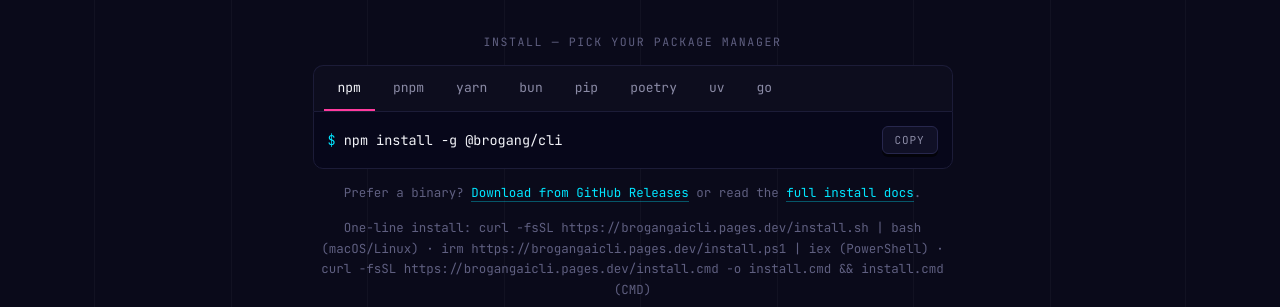
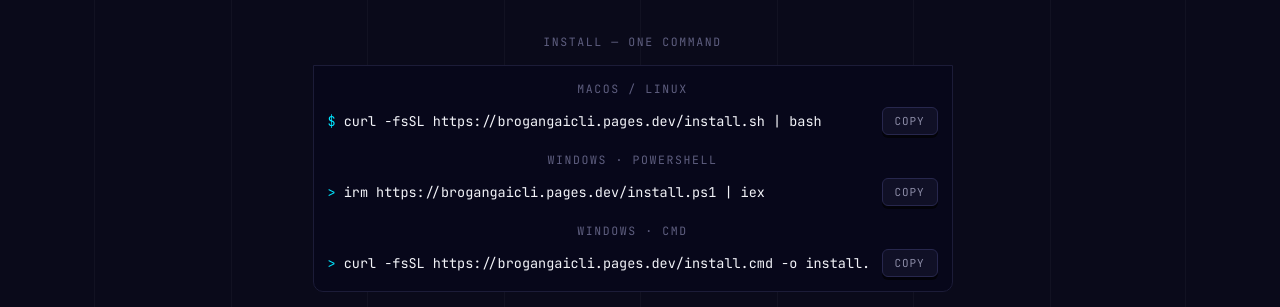
Before and after one commit to TechAdityaBRO/brogang-cli, a plain HTML site: page index.html in a window 1280 px wide. Shown: the part 442-749 px from the top of the page. Drawn offline with Linux system fonts and the light colour scheme.

Commit message:
feat: qoder-style one-command installers on the site

```diff
--- a/index.html
+++ b/index.html
@@ -599,43 +599,35 @@
          one panel, active state marked by a rule. npm and pnpm sit first
          because that is how most people will actually reach this CLI. -->
     <div class="install" id="install">
-      <div class="lbl">Install — pick your package manager</div>
-      <div class="tabs" role="tablist" aria-label="Package manager">
-        <button class="tab" type="button" role="tab" aria-selected="true"
-                data-cmd="npm install -g @brogang/cli">npm</button>
-        <button class="tab" type="button" role="tab" aria-selected="false"
-                data-cmd="pnpm add -g @brogang/cli">pnpm</button>
-        <button class="tab" type="button" role="tab" aria-selected="false"
-                data-cmd="yarn global add @brogang/cli">yarn</button>
-        <button class="tab" type="button" role="tab" aria-selected="false"
-                data-cmd="bun add -g @brogang/cli">bun</button>
-        <button class="tab" type="button" role="tab" aria-selected="false"
-                data-cmd="pip install brogang-cli">pip</button>
-        <button class="tab" type="button" role="tab" aria-selected="false"
-                data-cmd="poetry add brogang-cli">poetry</button>
-        <button class="tab" type="button" role="tab" aria-selected="false"
-                data-cmd="uv pip install brogang-cli">uv</button>
-        <button class="tab" type="button" role="tab" aria-selected="false"
-                data-cmd="go install github.com/TechAdityaBRO/brogang-cli/cmd/brogang@latest">go</button>
-      </div>
+      <div class="lbl">Install — one command</div>
       <div class="panels">
         <div class="panel on" role="tabpanel">
+          <p class="lbl" style="margin:0 0 8px">macOS / Linux</p>
           <div class="cmdbar">
-            <div class="t"><span class="pr">$</span> <span class="cmd">npm install -g @brogang/cli</span></div>
-            <button class="copy" data-copy="npm install -g @brogang/cli">Copy</button>
+            <div class="t"><span class="pr">$</span> <span class="cmd">curl -fsSL https://brogangaicli.pages.dev/install.sh | bash</span></div>
+            <button class="copy" data-copy="curl -fsSL https://brogangaicli.pages.dev/install.sh | bash">Copy</button>
+          </div>
+        </div>
+        <div class="panel on" role="tabpanel">
+          <p class="lbl" style="margin:16px 0 8px">Windows · PowerShell</p>
+          <div class="cmdbar">
+            <div class="t"><span class="pr">&gt;</span> <span class="cmd">irm https://brogangaicli.pages.dev/install.ps1 | iex</span></div>
+            <button class="copy" data-copy="irm https://brogangaicli.pages.dev/install.ps1 | iex">Copy</button>
+          </div>
+        </div>
+        <div class="panel on" role="tabpanel">
+          <p class="lbl" style="margin:16px 0 8px">Windows · CMD</p>
+          <div class="cmdbar">
+            <div class="t"><span class="pr">&gt;</span> <span class="cmd">curl -fsSL https://brogangaicli.pages.dev/install.cmd -o install.cmd &amp;&amp; install.cmd</span></div>
+            <button class="copy" data-copy="curl -fsSL https://brogangaicli.pages.dev/install.cmd -o install.cmd &amp;&amp; install.cmd">Copy</button>
           </div>
         </div>
       </div>
       <p class="alt">
-        Prefer a binary?
-        <a href="https://github.com/TechAdityaBRO/brogang-cli/releases" target="_blank" rel="noopener">Download from GitHub Releases</a>
-        or read the <a href="https://github.com/TechAdityaBRO/brogang-cli#install" target="_blank" rel="noopener">full install docs</a>.
-      </p>
-      <p class="alt">
-        One-line install:
-        <code>curl -fsSL https://brogangaicli.pages.dev/install.sh | bash</code> (macOS/Linux) ·
-        <code>irm https://brogangaicli.pages.dev/install.ps1 | iex</code> (PowerShell) ·
-        <code>curl -fsSL https://brogangaicli.pages.dev/install.cmd -o install.cmd &amp;&amp; install.cmd</code> (CMD)
+        Prefer a package manager?
+        <a href="https://www.npmjs.com/package/@brogang/cli" target="_blank" rel="noopener">npm</a>,
+        <a href="https://github.com/TechAdityaBRO/brogang-cli#install" target="_blank" rel="noopener">pnpm / yarn / bun / pip / poetry / uv / go</a>
+        or grab a <a href="https://github.com/TechAdityaBRO/brogang-cli/releases" target="_blank" rel="noopener">binary from GitHub Releases</a>.
       </p>
     </div>
 
@@ -925,30 +917,27 @@
     <p class="lede">Install it, run it, and it works — no key, no account, no trial counting down.</p>
 
     <div class="install" style="margin-top:34px">
-      <div class="lbl">Install — pick your package manager</div>
-      <div class="tabs" role="tablist" aria-label="Package manager">
-        <button class="tab" type="button" role="tab" aria-selected="true"
-                data-cmd="npm install -g @brogang/cli">npm</button>
-        <button class="tab" type="button" role="tab" aria-selected="false"
-                data-cmd="pnpm add -g @brogang/cli">pnpm</button>
-        <button class="tab" type="button" role="tab" aria-selected="false"
-                data-cmd="yarn global add @brogang/cli">yarn</button>
-        <button class="tab" type="button" role="tab" aria-selected="false"
-                data-cmd="bun add -g @brogang/cli">bun</button>
-        <button class="tab" type="button" role="tab" aria-selected="false"
-                data-cmd="pip install brogang-cli">pip</button>
-        <button class="tab" type="button" role="tab" aria-selected="false"
-                data-cmd="poetry add brogang-cli">poetry</button>
-        <button class="tab" type="button" role="tab" aria-selected="false"
-                data-cmd="uv pip install brogang-cli">uv</button>
-        <button class="tab" type="button" role="tab" aria-selected="false"
-                data-cmd="go install github.com/TechAdityaBRO/brogang-cli/cmd/brogang@latest">go</button>
-      </div>
+      <div class="lbl">Install — one command</div>
       <div class="panels">
         <div class="panel on" role="tabpanel">
+          <p class="lbl" style="margin:0 0 8px">macOS / Linux</p>
           <div class="cmdbar">
-            <div class="t"><span class="pr">$</span> <span class="cmd">npm install -g @brogang/cli</span></div>
-            <button class="copy" data-copy="npm install -g @brogang/cli">Copy</button>
+            <div class="t"><span class="pr">$</span> <span class="cmd">curl -fsSL https://brogangaicli.pages.dev/install.sh | bash</span></div>
+            <button class="copy" data-copy="curl -fsSL https://brogangaicli.pages.dev/install.sh | bash">Copy</button>
+          </div>
+        </div>
+        <div class="panel on" role="tabpanel">
+          <p class="lbl" style="margin:16px 0 8px">Windows · PowerShell</p>
+          <div class="cmdbar">
+            <div class="t"><span class="pr">&gt;</span> <span class="cmd">irm https://brogangaicli.pages.dev/install.ps1 | iex</span></div>
+            <button class="copy" data-copy="irm https://brogangaicli.pages.dev/install.ps1 | iex">Copy</button>
+          </div>
+        </div>
+        <div class="panel on" role="tabpanel">
+          <p class="lbl" style="margin:16px 0 8px">Windows · CMD</p>
+          <div class="cmdbar">
+            <div class="t"><span class="pr">&gt;</span> <span class="cmd">curl -fsSL https://brogangaicli.pages.dev/install.cmd -o install.cmd &amp;&amp; install.cmd</span></div>
+            <button class="copy" data-copy="curl -fsSL https://brogangaicli.pages.dev/install.cmd -o install.cmd &amp;&amp; install.cmd">Copy</button>
           </div>
         </div>
       </div>
```
Also changed, not shown: worker/public/index.html (+40 -51 lines).
